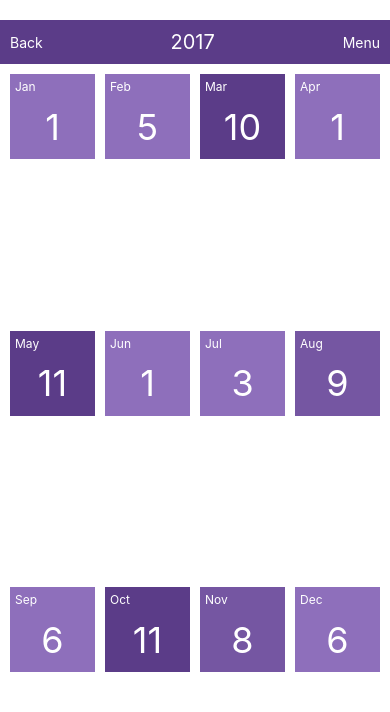
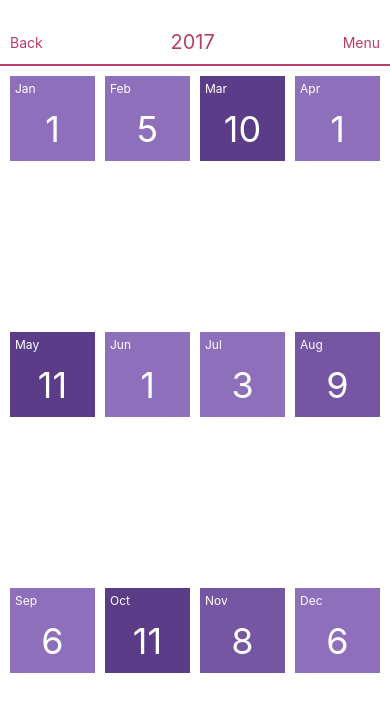
Before and after one commit to dillonchr/ekdotis, a React Native app: screen / in a window 390 px wide. Shown: the top 712 px of the page. Built offline with nearby package versions, Linux system fonts and the light colour scheme.

Commit message:
working with colors, want to figure out a way to get the Igloo Picnic Basket's color scheme incorporated, but need to feel out more UI options

```diff
--- a/components/header.js
+++ b/components/header.js
@@ -18,18 +18,20 @@ export default (props) => {
 const styles = {
     header: {
         alignItems: 'center',
+        borderBottomColor: '#B93C6C',
+        borderBottomWidth: 2,
         display: 'flex',
         flexDirection: 'row',
         padding: 10,
-        backgroundColor: '#5B3C88'
+        //backgroundColor: '#B93C6C'//'#5B3C88'
     },
     headerText: {
-        color: 'white',
+        color: '#B93C6C',
         flex: 1,
         fontSize: 20,
         textAlign: 'center'
     },
     headerButton: {
-        color: 'white'
+        color: '#B93C6C'
     }
 };
```
